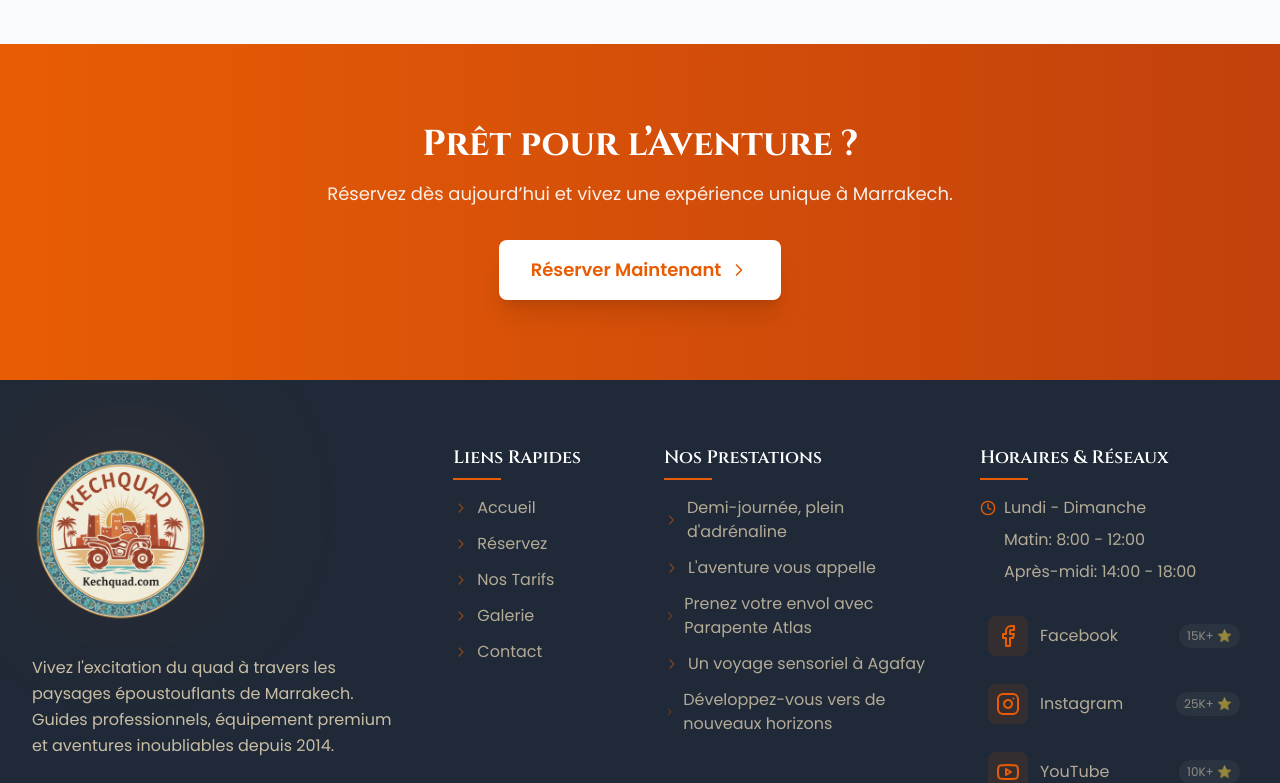
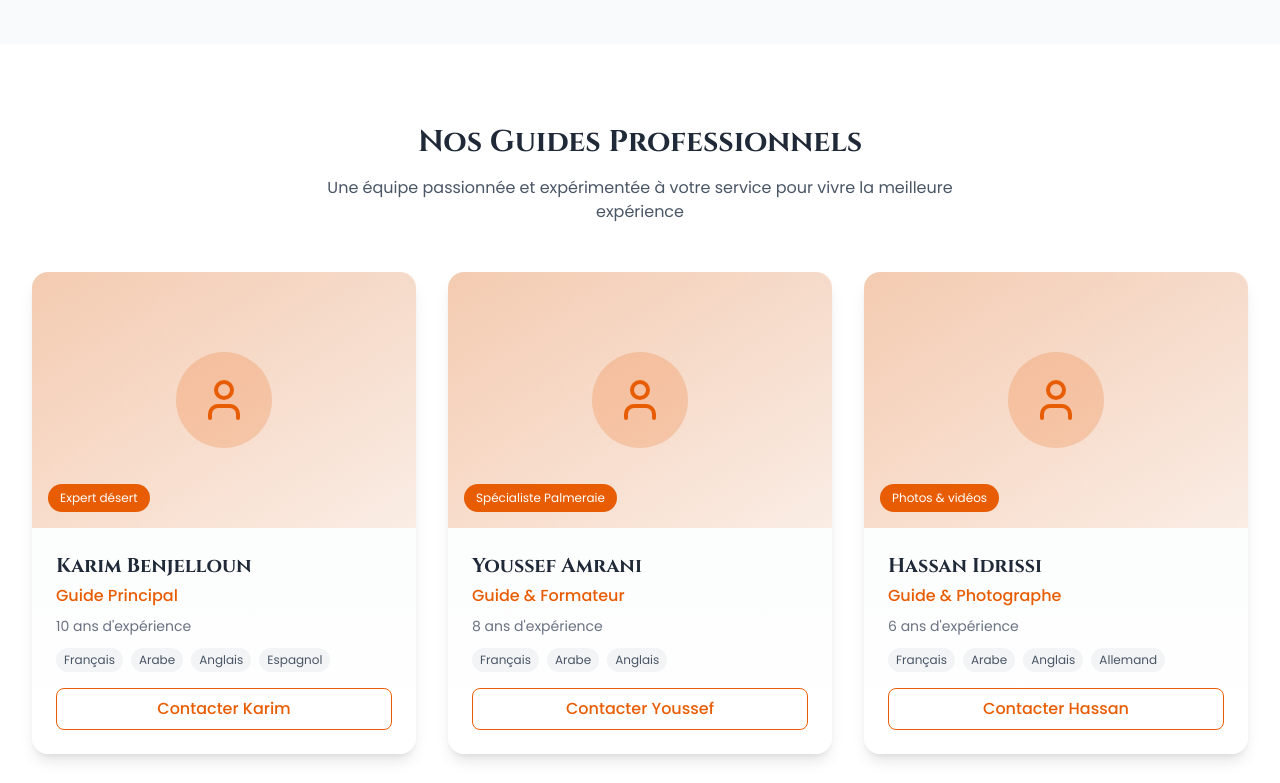
Before and after one commit to Andromofid/marrakech_quad, a Next.js app: page / in a window 1280 px wide. Shown: the part 2480-3263 px from the top of the page. Built offline with nearby package versions, Linux system fonts and the light colour scheme.

Commit message:
add team to home page

```diff
--- a/src/app/gallery/page.js
+++ b/src/app/gallery/page.js
@@ -43,8 +43,6 @@ export const metadata = {
     canonical: "https://quadmarrakech.com/gallery",
   },
 };
-
-
 
 // Données des images (placeholders)
 const galleryImages = [
@@ -104,18 +102,6 @@ const galleryImages = [
     featured: true,
   },
   {
-    id: 5,
-    src: "https://images.unsplash.com/photo-1682686580391-6fb85f1c6b50?q=80&w=1000",
-    title: "Pistes du désert",
-    description: "Des pistes infinies pour les amateurs de sensations",
-    category: "desert",
-    likes: 245,
-    views: 1678,
-    location: "Désert d'Agafay",
-    date: "2024-03-08",
-    photographer: "Youssef A.",
-  },
-  {
     id: 6,
     src: "https://images.unsplash.com/photo-1470071459604-3b5ec3a7fe05?q=80&w=1000",
     title: "Oasis cachée",
@@ -141,30 +127,6 @@ const galleryImages = [
     date: "2024-03-14",
     photographer: "Karim B.",
     featured: true,
-  },
-  {
-    id: 8,
-    src: "https://images.unsplash.com/photo-1495954484750-af4693e0fecd?q=80&w=1000",
-    title: "L'heure dorée",
-    description: "Moment magique où le soleil embrase le désert",
-    category: "sunset",
-    likes: 289,
-    views: 1987,
-    location: "Désert d'Agafay",
-    date: "2024-03-09",
-    photographer: "Youssef A.",
-  },
-  {
-    id: 9,
-    src: "https://images.unsplash.com/photo-1426604966848-d7adac402b88?q=80&w=1000",
-    title: "Silhouettes",
-    description: "Nos quads se découpant sur le soleil couchant",
-    category: "sunset",
-    likes: 201,
-    views: 1543,
-    location: "Désert d'Agafay",
-    date: "2024-03-02",
-    photographer: "Hassan I.",
   },
 
   // Plus d'images
@@ -205,7 +167,6 @@ const galleryImages = [
     photographer: "Hassan I.",
   },
 ];
-
 
 export default function GalleryPage() {
   return (
@@ -263,8 +224,6 @@ export default function GalleryPage() {
         </div>
       </section>
 
-
-
       {/* Grille principale */}
       <section className="max-w-7xl mx-auto px-4 sm:px-6 lg:px-8 py-16">
         {/* Images en vedette */}
@@ -292,8 +251,6 @@ export default function GalleryPage() {
 
                     {/* Overlay gradient */}
                     <div className="absolute inset-0 bg-gradient-to-t from-charcoal via-transparent to-transparent opacity-0 group-hover:opacity-100 transition-opacity duration-300"></div>
-
-
 
                     {/* Actions */}
                     <div className="absolute top-4 right-4 flex gap-2 opacity-0 group-hover:opacity-100 transition-opacity duration-300">
@@ -354,7 +311,6 @@ export default function GalleryPage() {
                 {/* Overlay au survol */}
                 <div className="absolute inset-0 bg-gradient-to-t from-charcoal via-transparent to-transparent opacity-0 group-hover:opacity-100 transition-opacity duration-300"></div>
 
-
                 {/* Actions */}
                 <div className="absolute top-3 right-3 flex gap-2 opacity-0 group-hover:opacity-100 transition-opacity duration-300">
                   <button className="bg-white/90 backdrop-blur-sm text-charcoal p-1.5 rounded-full hover:bg-primary hover:text-white transition-colors">
@@ -393,9 +349,7 @@ export default function GalleryPage() {
             </div>
           ))}
         </div>
-
       </section>
-
 
       {/* Section Instagram */}
       <section className="bg-gradient-to-br from-primary/5 to-primary/10 py-20">
@@ -414,7 +368,7 @@ export default function GalleryPage() {
             {galleryImages.slice(0, 8).map((image) => (
               <a
                 key={image.id}
-                href="https://instagram.com/quadmarrakech"
+                href=""
                 target="_blank"
                 rel="noopener noreferrer"
                 className="group relative aspect-square overflow-hidden rounded-xl"
@@ -434,7 +388,7 @@ export default function GalleryPage() {
 
           <div className="text-center mt-8">
             <a
-              href="https://instagram.com/quadmarrakech"
+              href=""
               target="_blank"
               rel="noopener noreferrer"
               className="inline-flex items-center gap-2 bg-primary hover:bg-primary-dark text-white font-semibold py-3 px-8 rounded-xl transition-all duration-300"
@@ -445,8 +399,6 @@ export default function GalleryPage() {
           </div>
         </div>
       </section>
-
-
 
       {/* Données structurées pour SEO */}
       <script
--- a/src/app/page.js
+++ b/src/app/page.js
@@ -17,6 +17,7 @@ import {
   Bike,
   Euro,
   ChevronRightCircle,
+  User,
 } from "lucide-react";
 
 export const metadata = {
@@ -49,7 +50,33 @@ export default function Home() {
       description: "Accès exclusif aux plus beaux paysages de Marrakech.",
     },
   ];
-
+  // Équipe
+  const teamMembers = [
+    {
+      name: "Karim Benjelloun",
+      role: "Guide Principal",
+      experience: "10 ans d'expérience",
+      languages: ["Français", "Arabe", "Anglais", "Espagnol"],
+      image: "/team/karim.jpg",
+      specialty: "Expert désert",
+    },
+    {
+      name: "Youssef Amrani",
+      role: "Guide & Formateur",
+      experience: "8 ans d'expérience",
+      languages: ["Français", "Arabe", "Anglais"],
+      image: "/team/youssef.jpg",
+      specialty: "Spécialiste Palmeraie",
+    },
+    {
+      name: "Hassan Idrissi",
+      role: "Guide & Photographe",
+      experience: "6 ans d'expérience",
+      languages: ["Français", "Arabe", "Anglais", "Allemand"],
+      image: "/team/hassan.jpg",
+      specialty: "Photos & vidéos",
+    },
+  ];
   const testimonials = [
     {
       name: "Sophie Martin",
@@ -272,6 +299,67 @@ export default function Home() {
           })}
         </div>
       </section>
+      {/* Section Équipe */}
+      <section className="bg-white py-20">
+        <div className="max-w-7xl mx-auto px-4 sm:px-6 lg:px-8">
+          <div className="text-center mb-12">
+            <h2 className="font-heading text-3xl font-bold text-charcoal mb-4">
+              Nos Guides Professionnels
+            </h2>
+            <p className="text-gray-600 max-w-2xl mx-auto">
+              Une équipe passionnée et expérimentée à votre service pour vivre
+              la meilleure expérience
+            </p>
+          </div>
+
+          <div className="grid md:grid-cols-2 lg:grid-cols-3 gap-8">
+            {teamMembers.map((member, index) => (
+              <div
+                key={index}
+                className="group bg-gradient-to-b from-gray-50 to-white rounded-2xl shadow-lg hover:shadow-2xl overflow-hidden transition-all duration-300 transform hover:-translate-y-2"
+              >
+                <div className="relative h-64 bg-gradient-to-br from-primary/30 to-primary/10">
+                  {/* Avatar placeholder */}
+                  <div className="absolute inset-0 flex items-center justify-center">
+                    <div className="w-24 h-24 bg-primary/20 rounded-full flex items-center justify-center">
+                      <User className="w-12 h-12 text-primary" />
+                    </div>
+                  </div>
+                  {/* Badge spécialité */}
+                  <div className="absolute bottom-4 left-4 bg-primary text-white text-xs px-3 py-1.5 rounded-full">
+                    {member.specialty}
+                  </div>
+                </div>
+
+                <div className="p-6">
+                  <h3 className="text-xl font-bold text-charcoal mb-1">
+                    {member.name}
+                  </h3>
+                  <p className="text-primary font-medium mb-2">{member.role}</p>
+                  <p className="text-sm text-gray-500 mb-3">
+                    {member.experience}
+                  </p>
+
+                  <div className="flex flex-wrap gap-2 mb-4">
+                    {member.languages.map((lang, idx) => (
+                      <span
+                        key={idx}
+                        className="text-xs bg-gray-100 text-gray-600 px-2 py-1 rounded-full"
+                      >
+                        {lang}
+                      </span>
+                    ))}
+                  </div>
+
+                  <button className="w-full border border-primary text-primary hover:bg-primary hover:text-white font-medium py-2 px-4 rounded-lg transition-colors">
+                    Contacter {member.name.split(" ")[0]}
+                  </button>
+                </div>
+              </div>
+            ))}
+          </div>
+        </div>
+      </section>
       {/* CTA FINAL */}
       <section className="py-20 bg-gradient-to-r from-primary to-primary-dark">
         <div className="max-w-4xl mx-auto px-6 text-center">
```
